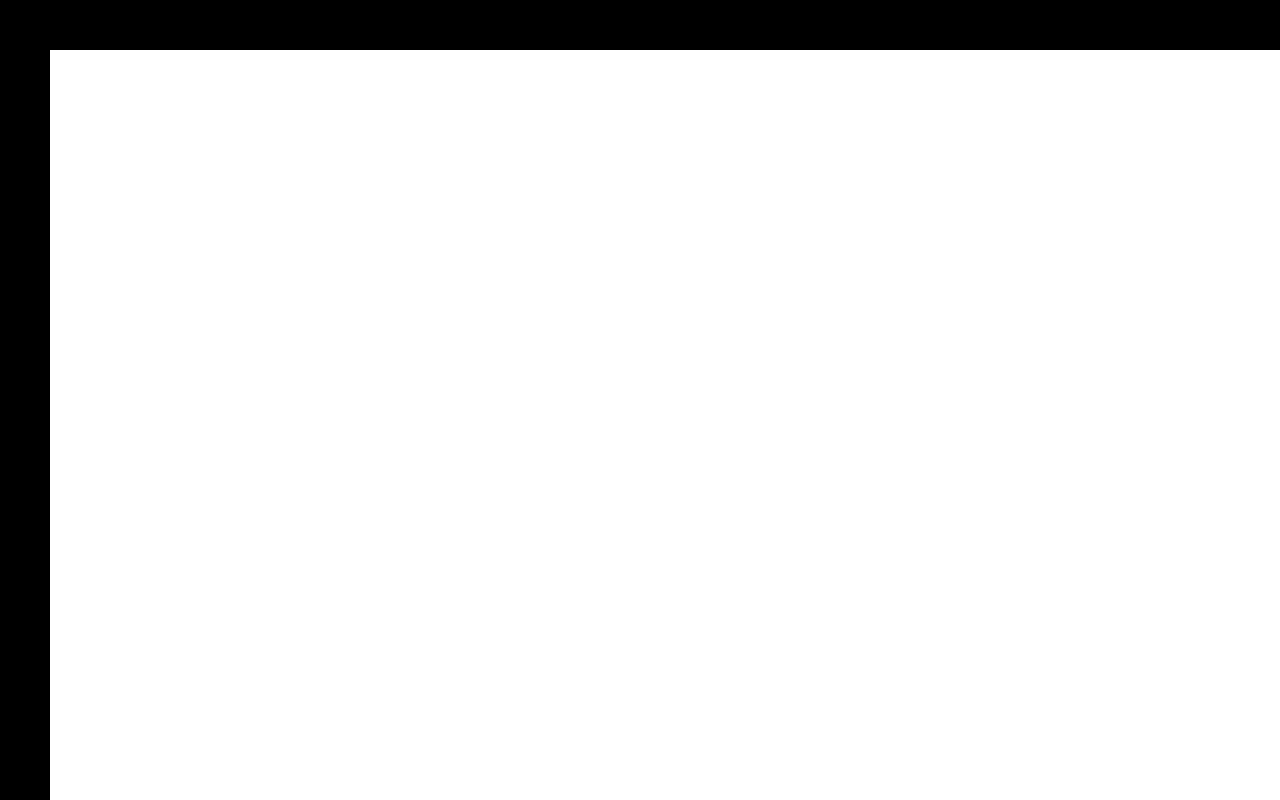
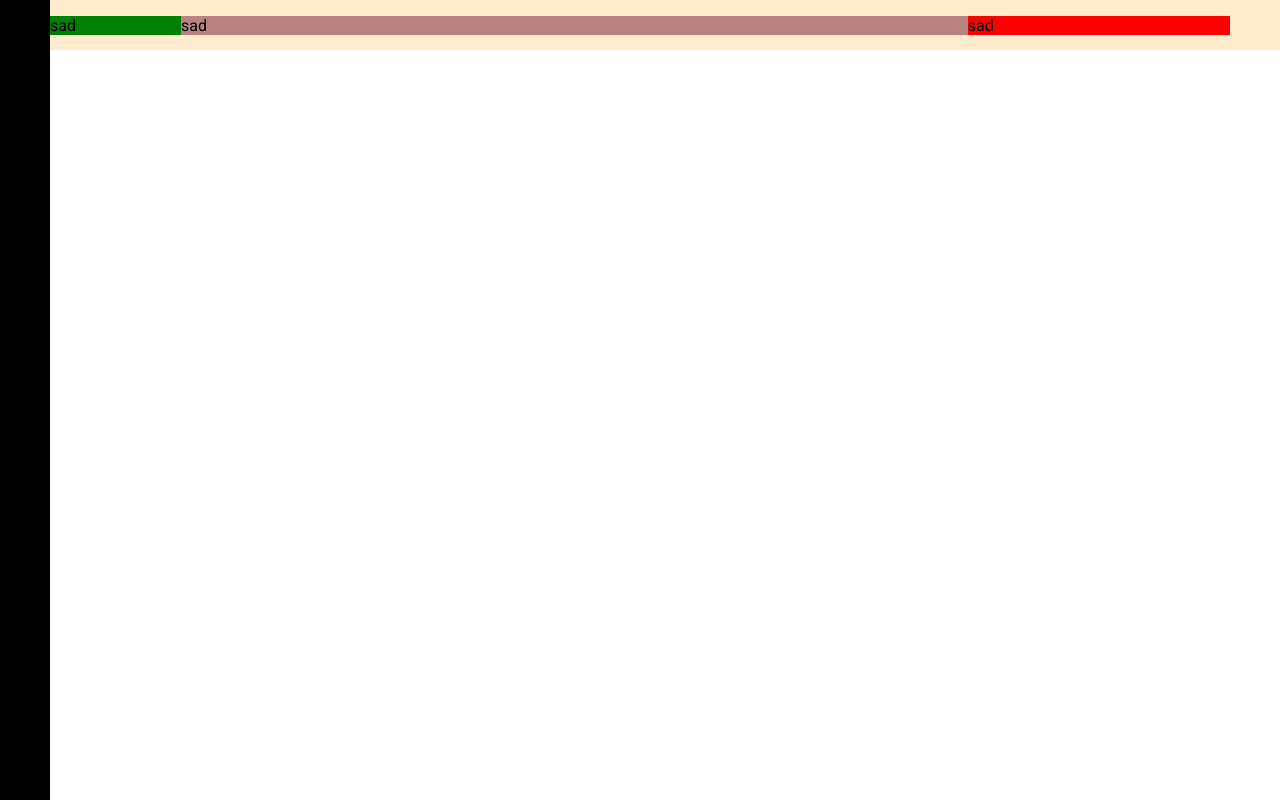
Before and after one commit to CarlosMejia01/movie-website, a plain HTML site: page index.html in a window 1280 px wide. Drawn offline with Linux system fonts and the light colour scheme.

Commit message:
feat: place the containers

```diff
--- a/index.html
+++ b/index.html
@@ -13,7 +13,13 @@
 </head>
 
 <body>
-  <div class="navbar"></div>
+  <div class="navbar">
+    <div class="navbar-container">
+      <div class="logo-container">sad</div>
+      <div class="menu-container">sad</div>
+      <div class="profile-container">sad</div>
+    </div>
+  </div>
   <div class="sidebar"></div>
 </body>
 
--- a/style.css
+++ b/style.css
@@ -12,6 +12,29 @@ body {
   background-color: black;
 }
 
+.navbar-container {
+  display: flex;
+  align-items: center;
+  background-color: blanchedalmond;
+  padding: 0 50px;
+  height: 100%;
+}
+
+.logo-container {
+  flex: 1;
+  background-color: green;
+}
+
+.menu-container {
+  flex: 6;
+  background-color: rgb(187, 130, 130);
+}
+
+.profile-container {
+  flex: 2;
+  background-color: red;
+}
+
 .sidebar {
   width: 50px;
   height: 100%;
```
